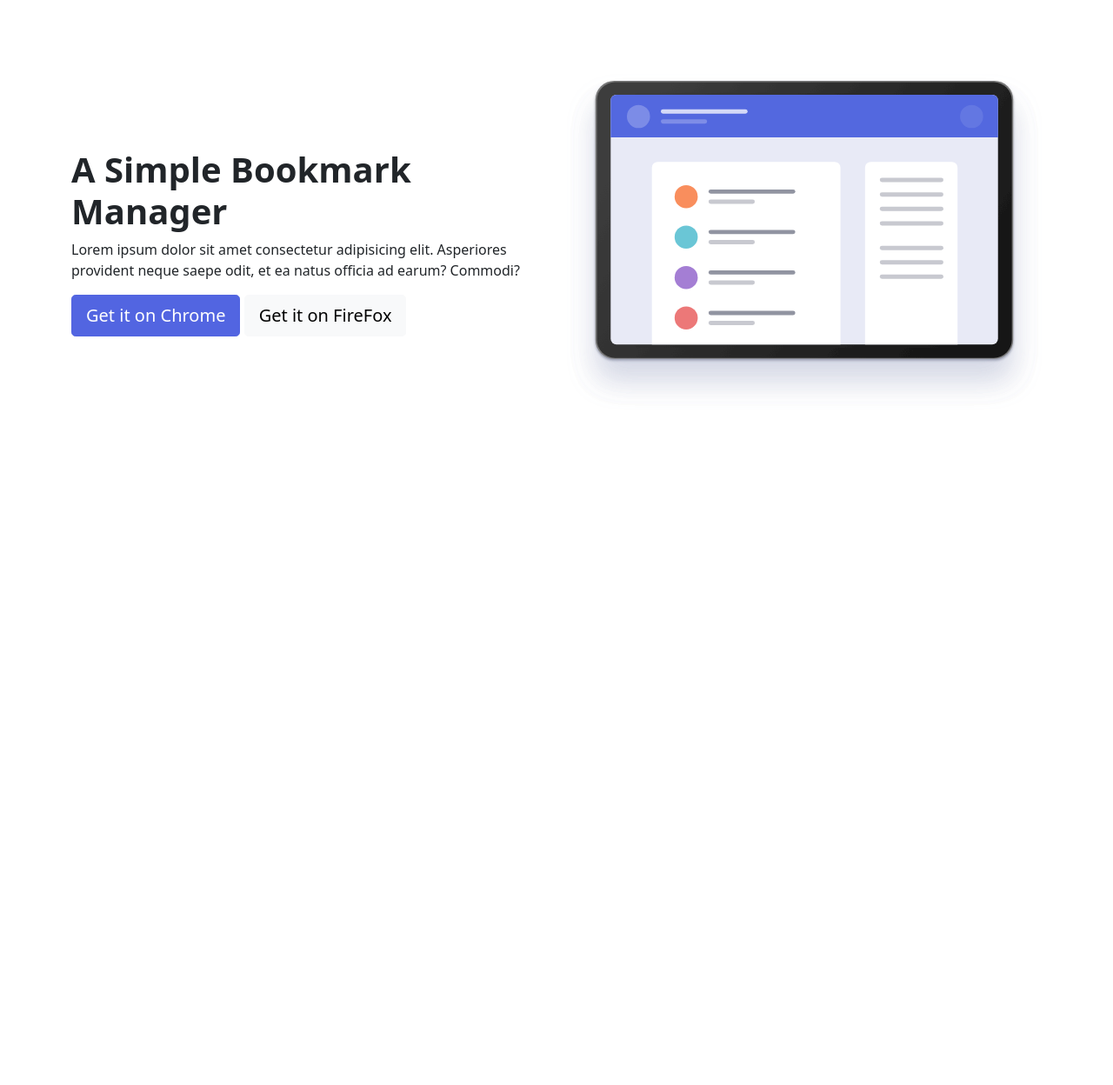
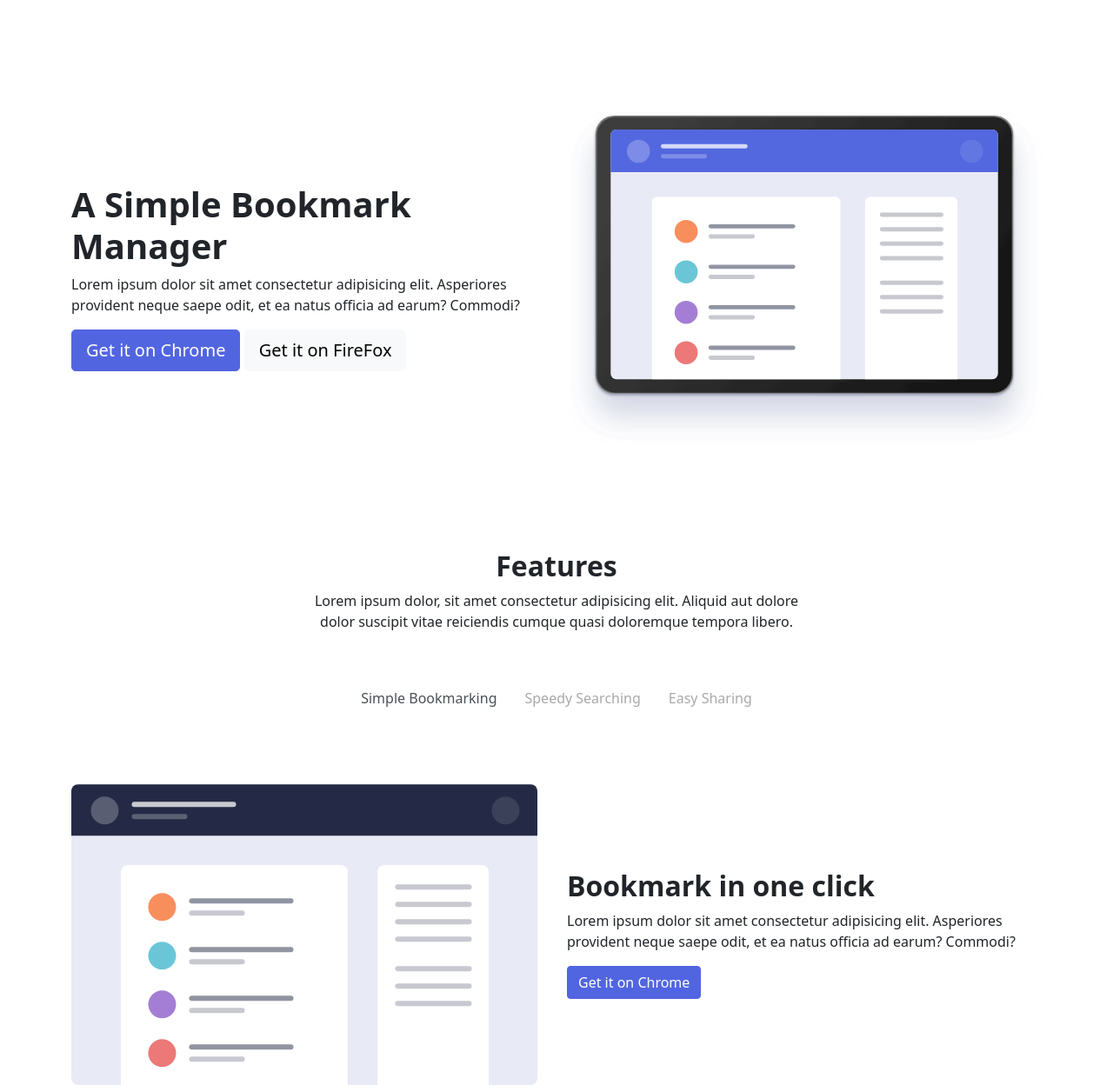
Before and after one commit to MarcelPerez86/S2.Bootstrap-SASS, a website: page index.html in a window 1280 px wide. Shown: the part 51-1299 px from the top of the page at 87% size. Before the commit the page ends 800 px from the top, so only its background shows below. Drawn offline with nearby package versions, Linux system fonts and the light colour scheme.

Commit message:
Exercici 2 del mòdul

```diff
--- a/index.html
+++ b/index.html
@@ -44,7 +44,7 @@
       </div>
     </nav>
 
-    <div class="container margen">
+    <div class="container margen-cap">
 
         <div class="row align-items-center">
 
@@ -62,5 +62,61 @@
 
         </div>
     </div>
+
+    <!-- Features exercici 2-->
+    <div class="container">
+
+      <h3 class="mx-auto text-center">Features</h3>
+      <p class="w-50 mx-auto text-center">Lorem ipsum dolor, sit amet consectetur adipisicing elit. Aliquid aut dolore dolor suscipit vitae reiciendis cumque quasi doloremque tempora libero.</p>
+
+      <!-- Tabs -->
+      <ul class="nav nav-tabs margen" id="myTab" role="tablist">
+
+      <li class="nav-item">
+        <a class="nav-link active" id="home-tab" data-toggle="tab" href="#home" role="tab" aria-controls="home" aria-selected="true">Simple Bookmarking</a>
+      </li>
+
+      <li class="nav-item">
+        <a class="nav-link" id="profile-tab" data-toggle="tab" href="#profile" role="tab" aria-controls="profile" aria-selected="false">Speedy Searching</a>
+      </li>
+
+      <li class="nav-item">
+        <a class="nav-link" id="contact-tab" data-toggle="tab" href="#contact" role="tab" aria-controls="contact" aria-selected="false">Easy Sharing</a>
+      </li>
+
+      </ul>
+
+      <!-- Tabs content -->
+      <div class="tab-content" id="myTabContent">
+
+        <div class="tab-pane fade show active" id="home" role="tabpanel" aria-labelledby="home-tab">
+          <div class="row align-items-center">
+
+            <div class="col-12 col-md-6">
+              <img src="/img/illustration-features-tab-1.svg " class ="img-fluid" alt="#">
+            </div>
+
+            <div class="col-12 col-md-6">
+              <h3>Bookmark in one click</h3>
+              <p>Lorem ipsum dolor sit amet consectetur adipisicing elit. Asperiores provident neque saepe odit, et ea natus officia ad earum? Commodi?</p>
+              <button type="button" class="btn btn-primary">Get it on Chrome</button>
+            </div>
+          </div>
+        </div>
+
+        <div class="tab-pane fade" id="profile" role="tabpanel" aria-labelledby="profile-tab">Lorem ipsum dolor sit amet consectetur adipisicing elit. Explicabo, molestias voluptatum nostrum quae est eveniet doloremque eos dicta! Omnis nostrum eum atque nam fugiat iusto iure. Necessitatibus quasi repudiandae facere, obcaecati unde dolore? Eum nisi, enim nobis tempore veritatis perferendis?</div>
+
+        <div class="tab-pane fade" id="contact" role="tabpanel" aria-labelledby="contact-tab">Lorem ipsum dolor sit amet consectetur adipisicing elit. Nobis nemo voluptatibus sunt doloribus ab quo quas consectetur, ex totam facere vel inventore dolores, culpa iusto blanditiis fugit. Ducimus fugiat vero placeat nesciunt. Magnam nam nostrum mollitia labore. Accusantium, repudiandae, impedit deserunt aspernatur, esse itaque fuga maxime a exercitationem recusandae ipsum consequatur explicabo voluptate numquam quia provident nemo autem nisi nihil?</div>
+      </div>
+    </div>
+
+
+    <!-- Scripts para que funcionen las TABS -->
+    <script src="https://code.jquery.com/jquery-3.2.1.slim.min.js" integrity="sha384-KJ3o2DKtIkvYIK3UENzmM7KCkRr/rE9/Qpg6aAZGJwFDMVNA/GpGFF93hXpG5KkN" crossorigin="anonymous"></script>
+
+    <script src="https://maxcdn.bootstrapcdn.com/bootstrap/4.0.0/js/bootstrap.min.js" integrity="sha384-JZR6Spejh4U02d8jOt6vLEHfe/JQGiRRSQQxSfFWpi1MquVdAyjUar5+76PVCmYl" crossorigin="anonymous"></script>
+
+    <!-- Script para que funcione el ACORDEON -->
+    <script src="https://cdn.jsdelivr.net/npm/bootstrap@5.0.2/dist/js/bootstrap.min.js" integrity="sha384-cVKIPhGWiC2Al4u+LWgxfKTRIcfu0JTxR+EQDz/bgldoEyl4H0zUF0QKbrJ0EcQF" crossorigin="anonymous"></script>
   </body>
 </html>
--- a/sass/custom.scss
+++ b/sass/custom.scss
@@ -28,14 +28,20 @@ h3{
 p{
     font-size: 1em;
 }
+
 #login{
     padding-left: 10px;
     padding-right: 10px;
     border-radius:5px;
 }
 
-.margen{
-    margin-top: 10vh;
+.margen-cap{
+    margin-top: 15vh;
+    margin-bottom: 15vh;
+}
+
+.margen-cont{
+    margin-top: 15vh;
 }
 
 #navbarSupportedContent a{
@@ -43,7 +49,25 @@ p{
     margin-right: 2rem;
 }
 
-/**/
+
+/* FEATURES TABS */
+.nav-item a{
+    color: darkgrey;
+}
+
+.nav-tabs{
+    display: flex;
+    justify-content: center;
+    padding: 40px;
+    border: none;
+    margin-bottom: 5vh;
+}
+
+.nav-tabs .nav-link{
+    border: none;
+}
+
+/* QUERIES */
 @media (max-width: 768px){
 
     .col-12{
@@ -53,4 +77,17 @@ p{
     h1{
         font-size: 2rem;
     }
+
+    h3{
+        margin-top: 5vh
+    }
+
+    .nav-tabs{
+        flex-direction: column;
+        align-items: center;
+    }
+
+    .img-fluid{
+        width:80%;
+    }
 }
```
Also changed, not shown: sass/custom.css, 1 other file.
